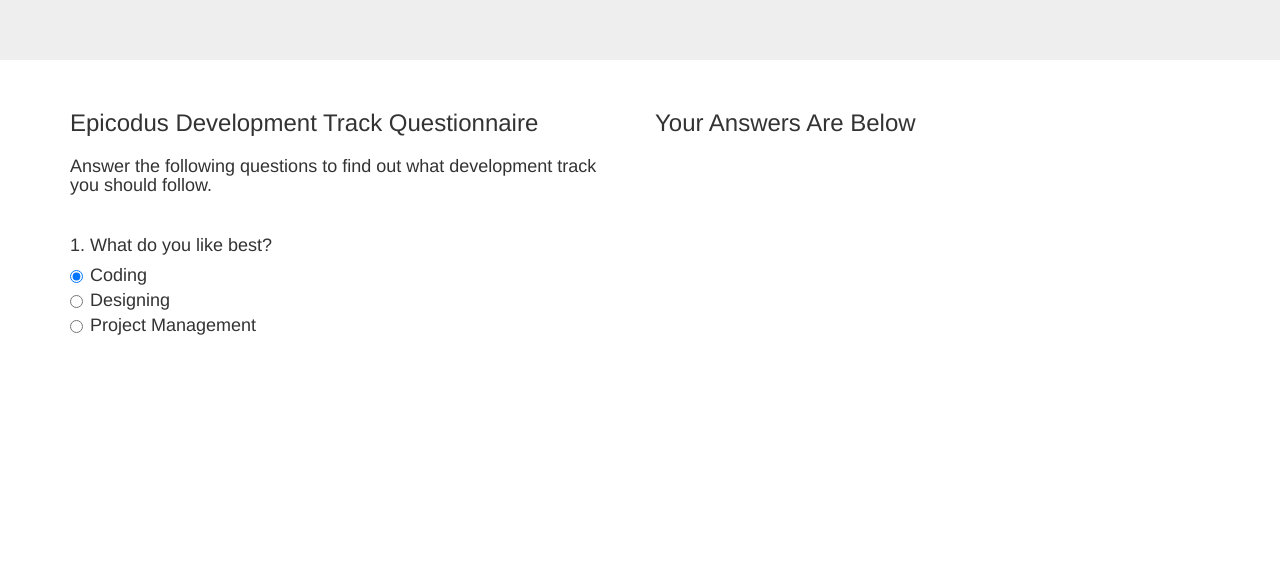
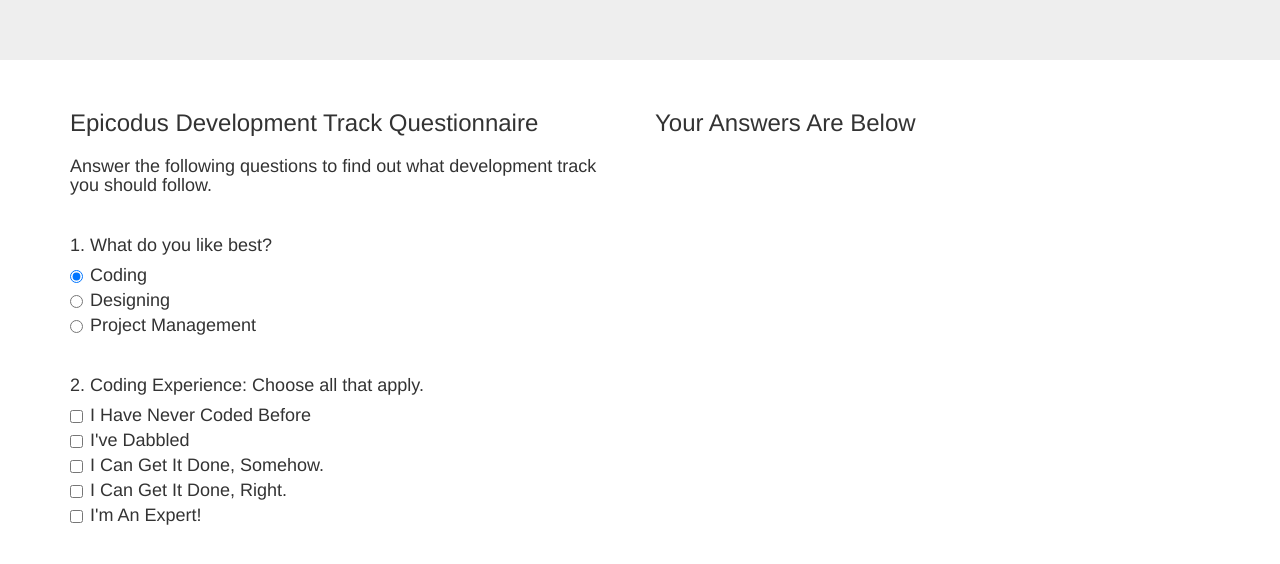
Before and after one commit to likewater/track-suggester, a plain HTML site: page index.html in a window 1280 px wide. Shown: the part 180-744 px from the top of the page. Drawn offline with Linux system fonts and the light colour scheme.

Commit message:
Add question 2 checkboxes to index.html.

```diff
--- a/index.html
+++ b/index.html
@@ -39,7 +39,40 @@
               <input type="radio" name="skill" value="project management">
               Project Management
             </label>
-          </div>
+          </div></br>
+
+          <h4>2. Coding Experience: Choose all that apply.
+
+          <div class="checkbox">
+          <label>
+            <input type="checkbox" name="skill" value="codingBackground1">
+            I Have Never Coded Before
+          </label>
+        </div>
+        <div class="checkbox">
+          <label>
+            <input type="checkbox" name="skill" value="codingBackground2">
+            I've Dabbled
+          </label>
+        </div>
+        <div class="checkbox">
+          <label>
+            <input type="checkbox" name="skill" value="codingBackground3">
+            I Can Get It Done, Somehow.
+          </label>
+        </div>
+        <div class="checkbox">
+          <label>
+            <input type="checkbox" name="skill" value="codingBackground4">
+            I Can Get It Done, Right.
+          </label>
+        </div>
+        <div class="checkbox">
+          <label>
+            <input type="checkbox" name="skill" value="codingBackground5">
+            I'm An Expert!
+          </label>
+        </div>
 
         </div>
         <div class="col-sm-6">
```
